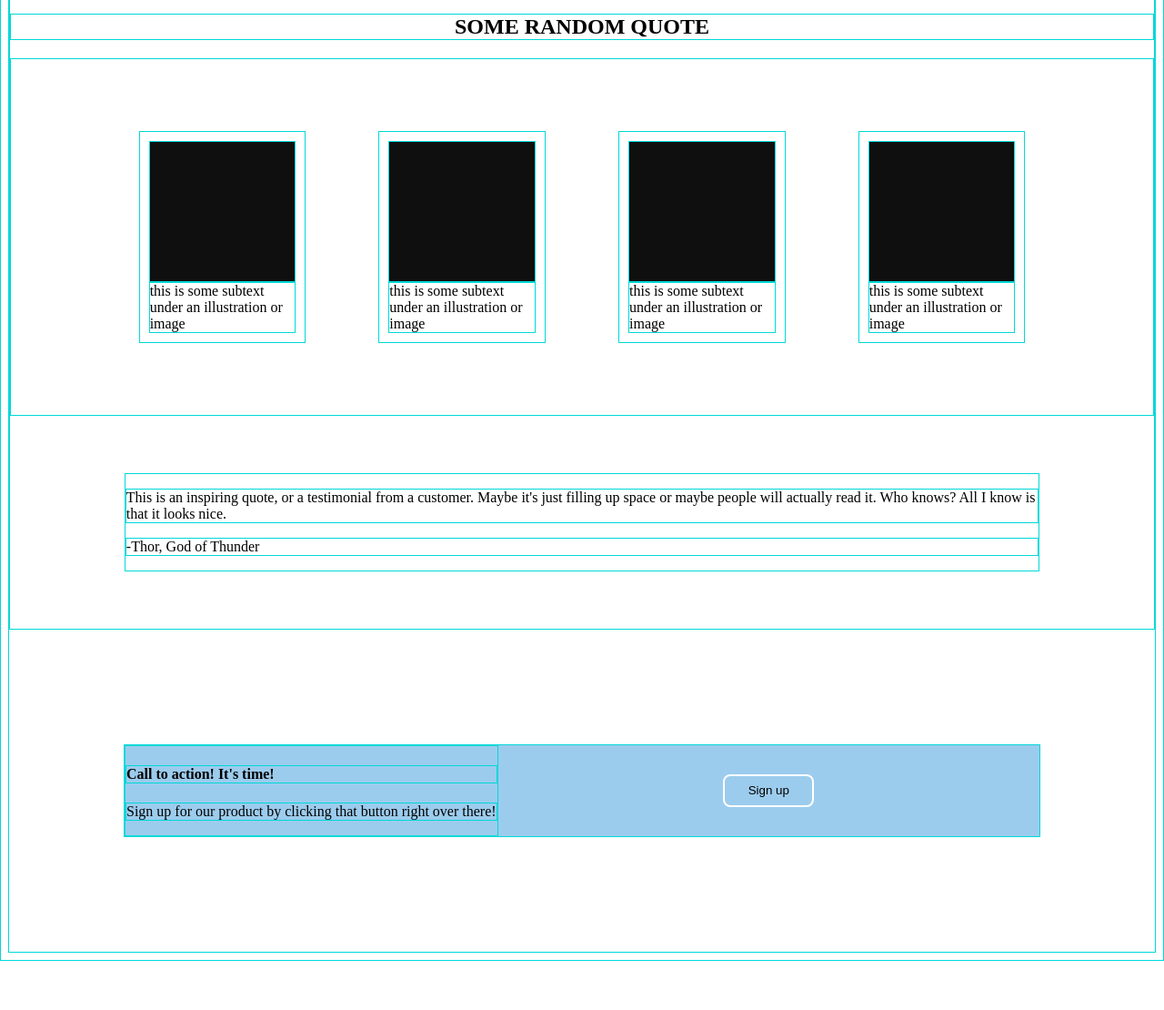
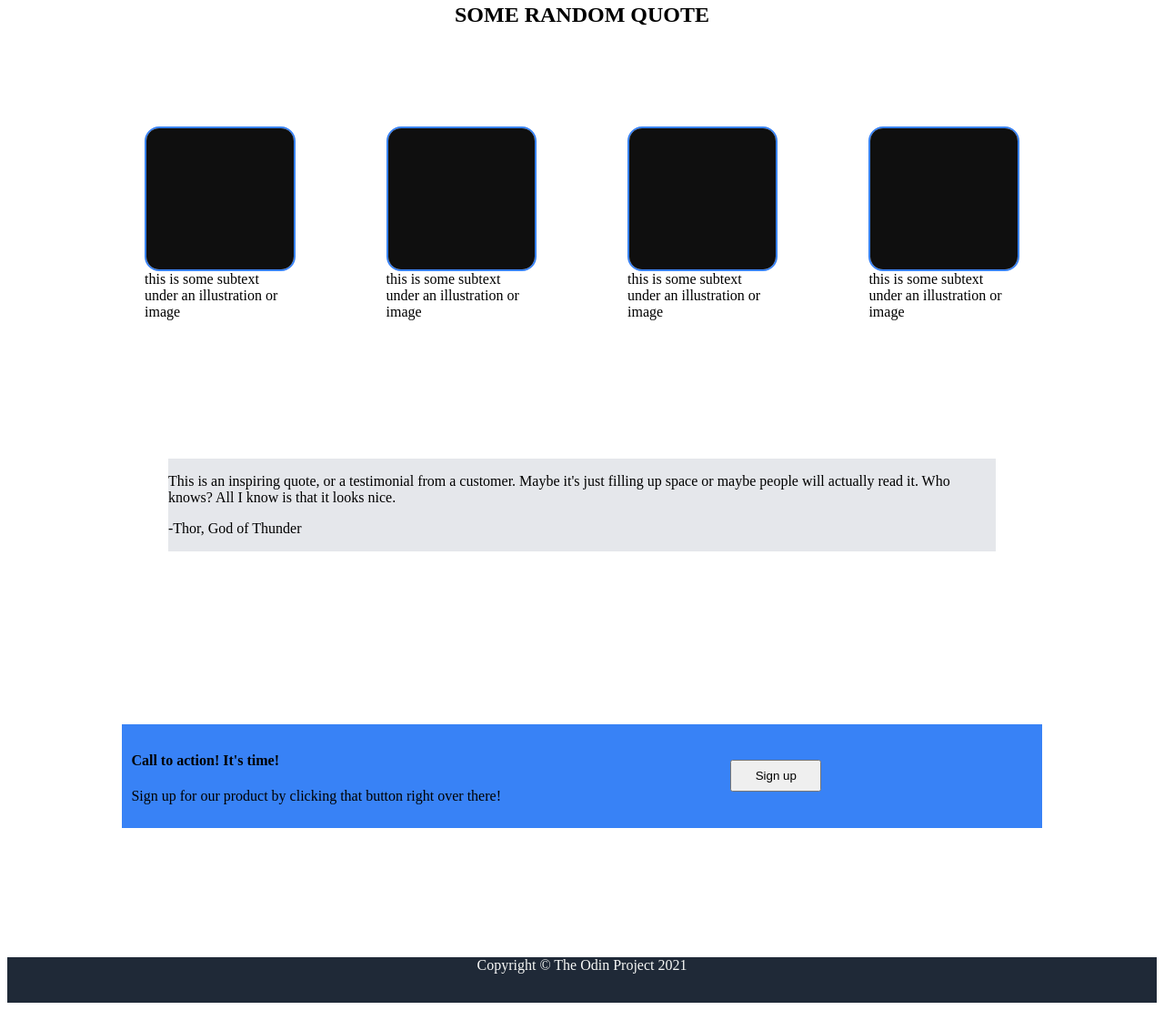
Before and after one commit to Zoldyako/TOP-foundation-lading-page, a plain HTML site: page index.html in a window 1280 px wide. Shown: the part 482-1592 px from the top of the page at 91% size. Before the commit the page ends 1538 px from the top, so only its background shows below. Drawn offline with Linux system fonts and the light colour scheme.

Commit message:
Added colors and actually fixed footer

```diff
--- a/index.html
+++ b/index.html
@@ -7,6 +7,8 @@
     <title>Document</title>
 </head>
 <body>
+
+    <div class="body">
         <header>
             <nav class="navbar">
                 <img src="images/placeholder_image.png" alt="">
@@ -16,7 +18,6 @@
                     <li class="nav-links"><a href="">Link three</a></li>
                 </ul>
             </nav>
-
             <div class="header-container">
                 <div class="header-text">
                     <h1>This website is awesome</h1>
@@ -26,7 +27,6 @@
                 <img src="images/placeholder_image_big.png" alt="">
             </div>
         </header>
-
         <div class="body-container">
             <h2>SOME RANDOM QUOTE</h2>
             <div class="info">
@@ -51,14 +51,18 @@
                 <p>This is an inspiring quote, or a testimonial from a customer. Maybe it's just filling up space or maybe people will actually read it. Who knows? All I know is that it looks nice. </p>
                 <p>-Thor, God of Thunder</p>
             </div>
-    </div>
-
-    <footer>
+            <div class="signup-container">
                 <div class="sign-up">
                     <h4>Call to action! It's time!</h4>
                     <p>Sign up for our product by clicking that button right over there!</p>
                 </div>
                     <button>Sign up</button>
+            </div>
+        </div>
+    </div>
+
+    <footer>
+        <p>Copyright © The Odin Project 2021</p>
     </footer>
 
 </body>
--- a/styles.css
+++ b/styles.css
@@ -1,11 +1,10 @@
-*{
+/*{
     border: 1px solid rgb(0, 216, 216);
 }
 
 /*^^^ Debuging ^^^*/
 
-
-/* navbar */
+ /* Header */
 .navbar {
     display: flex;
 }
@@ -20,13 +19,21 @@ ul {
 
 a {
     text-decoration: none;
+    color: #F9FAF8 ;
 }
 
+ header {
+    background-color: #1F2937;
+    color: #F9FAF8;
+ }
 
- /* Header */
 .header-container {
     display: flex;
-    margin: 6% 10% 6% 10%;
+    margin: 6% 0%;
+}
+
+.header-container button {
+    background-color: #3882F6;
 }
 
 .header-text {
@@ -50,28 +57,43 @@ a {
 }
 
 .info figure {
+    border-radius: 16px;
     display: flex;
     flex-direction: column;
     padding: 10px;
 }
 
+.info img {
+    border: 2px solid #3882F6;
+    border-radius: 16px;
+}
+
 .quote {
-    margin: 5% 10%;
+    margin: 5% 14%;
+    background-color: #E5E7EB;
+}
+
+.signup-container {
+    background-color: #3882F6;
+    display: flex;
+    margin: 10%;
+}
+
+.sign-up {
+    margin: 10px 10px
+}
+
+.signup-container button {
+    margin: auto;
+    width: 100px;
+    height: 35px;
 }
 
 /* Footer */
 
 footer {
-    background-color: rgb(156, 204, 237);
-    display: flex;
-    margin: 10%;
+    background-color: #1F2937 ;
+    text-align: center;
+    color: #F9FAF8 ;
+    height: 50px;
 }
-
-footer button {
-    margin: auto;
-    width: 100px;
-    height: 36px;
-    background-color: transparent;
-    border: 2px solid white;
-    border-radius: 8px;
-}
```
Lines whose indentation alone changed are shown as unchanged.
